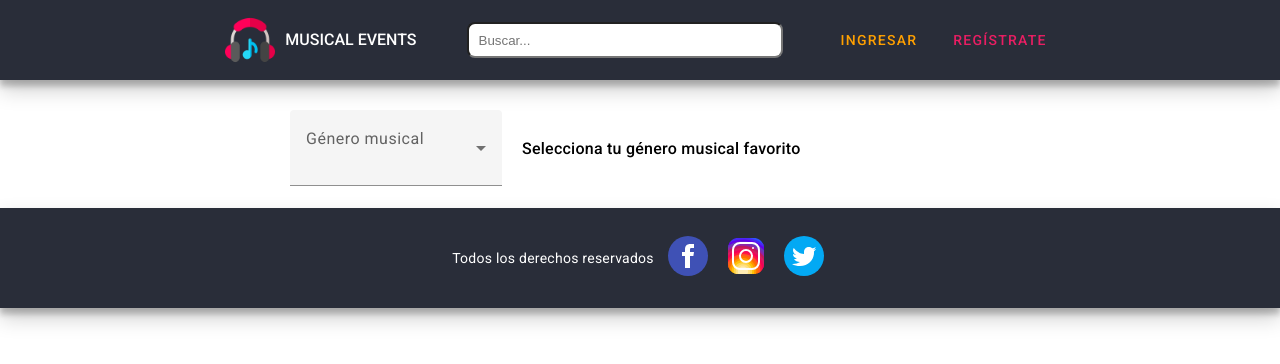
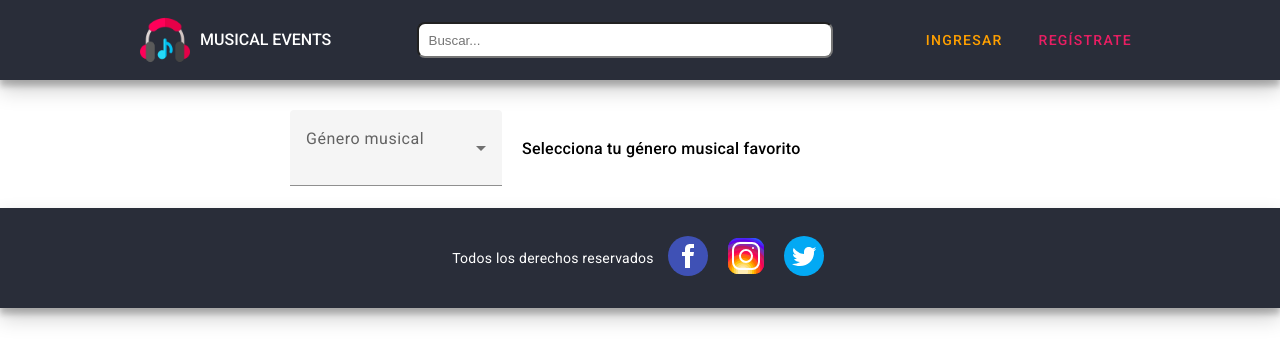
Before and after one commit to Abraham2748/musicstore-frontend202402, an Angular app: page /home in a window 1280 px wide. Shown: the top 364 px of the page. Built offline with nearby package versions, Linux system fonts and the light colour scheme.

Commit message:
Update Header component

```diff
--- a/src/app/shared/components/header/header.component.css
+++ b/src/app/shared/components/header/header.component.css
@@ -6,9 +6,8 @@ header {
   & .container {
     width: 1000px;
     display: flex;
-    justify-content: center;
+    justify-content: space-between;
     align-items: center;
-    gap: 50px;
     & .logo-container {
       display: flex;
       align-items: center;
@@ -25,7 +24,7 @@ header {
       }
     }
     & .search-bar {
-      width: 300px;
+      width: 400px;
       height: 30px;
       border-radius: 8px;
       padding-left: 10px;
```
